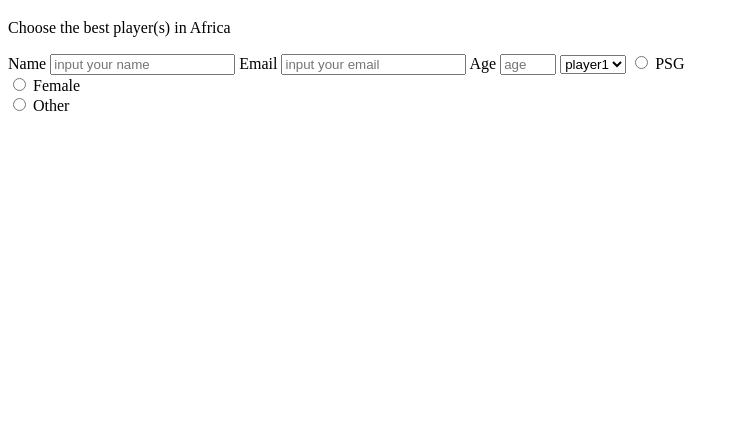
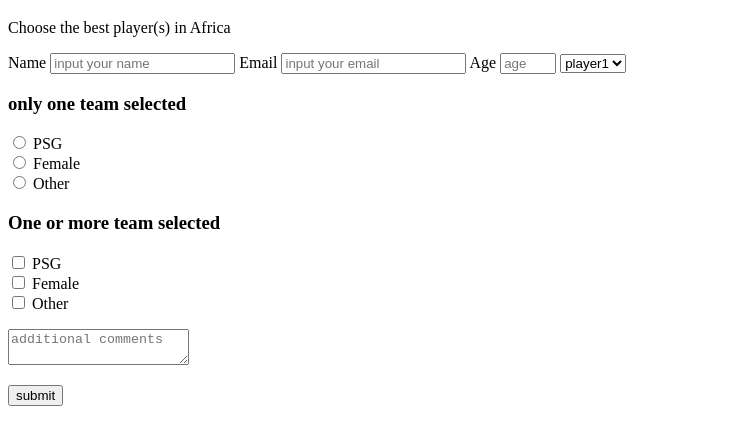
Before and after one commit to Marcraphael12/TahaAndEssogoCollaborativeProject, a plain HTML site: page index.html in a window 1280 px wide. Shown: the part 61-506 px from the top of the page, without its empty margins (0-738 px from the left). Drawn offline with Linux system fonts and the light colour scheme.

Commit message:
14, 15, 16, and 17

```diff
--- a/index.html
+++ b/index.html
@@ -28,13 +28,25 @@
       <option>player2</option>
       <option>player3</option>
     </select>
-
+  <p> <h3>only one team selected</h3>
     <input type="radio" id="" name="Team" value="PSG Team">
     <label for="male">PSG</label><br>
     <input type="radio" id="" name="Team" value="Barcelona">
     <label for="female">Female</label><br>
-    <input type="radio" id="other" name="Team" value="Real Madrid">
+    <input type="radio" id="" name="Team" value="Real Madrid">
     <label for="other">Other</label>
+  </p>
+
+  <p> <h3>One or more team selected</h3>
+    <input type="checkbox" id="" name="Team" value="PSG Team">
+    <label for="male">PSG</label><br>
+    <input type="checkbox" id="" name="Team" value="Barcelona">
+    <label for="female">Female</label><br>
+    <input type="checkbox" id="" name="Team" value="Real Madrid">
+    <label for="other">Other</label>
+  </p>
+  <p><textarea placeholder="additional comments"></textarea></p>
+  <p><input type="submit" id="submit" value="submit"></p>
   </form>
 
 
```
